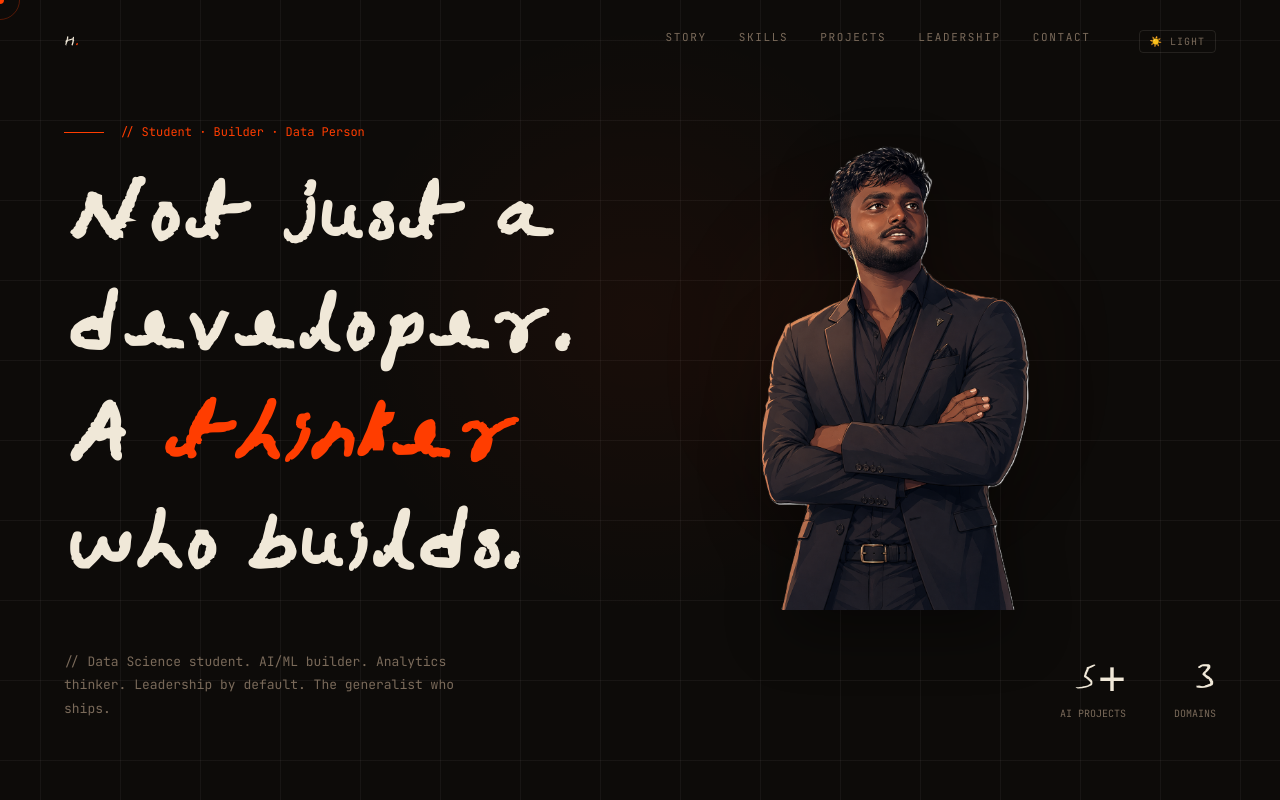
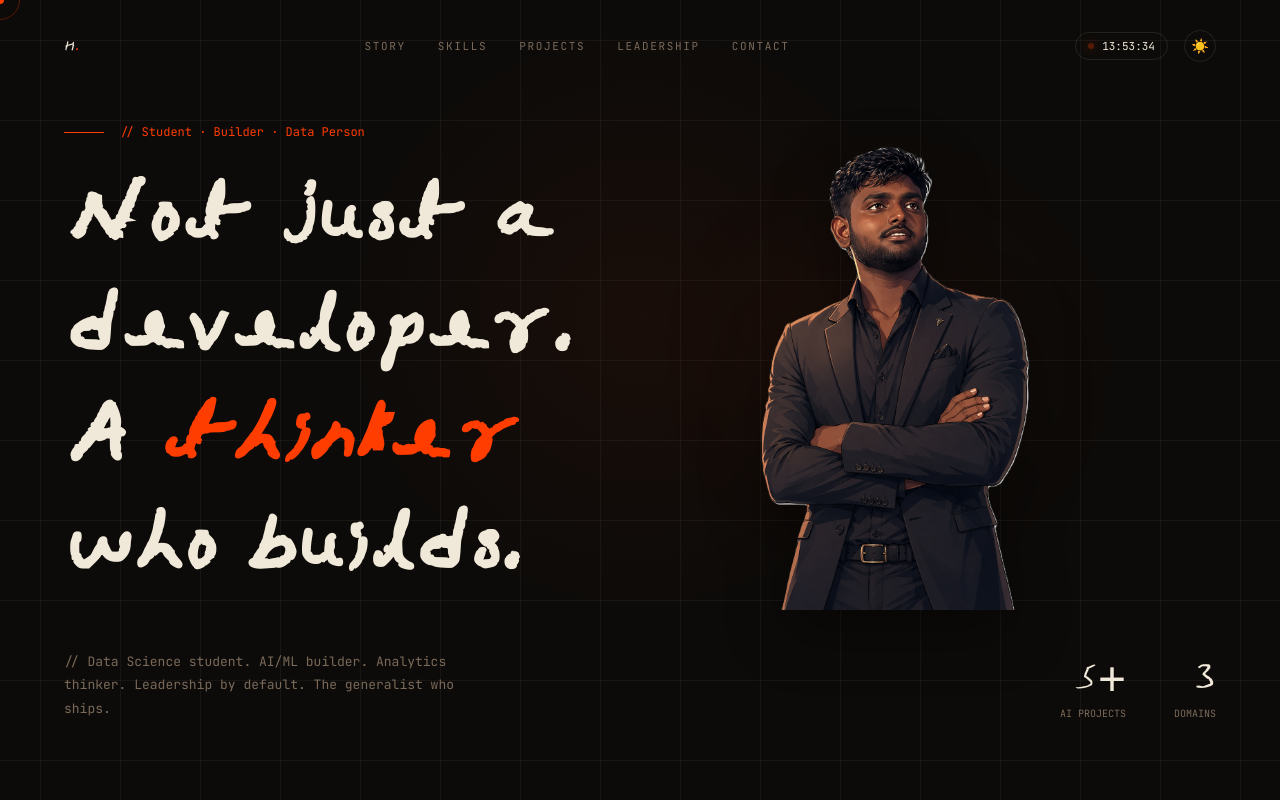
Before and after one commit to developer-Harsh-Z/mineportfolio, a React (Vite) app: page / in a window 1280 px wide. Shown: the top 800 px of the page. Built offline with nearby package versions, Linux system fonts and the light colour scheme.

Commit message:
Add premium UI details: live 24h clock capsule, move theme toggle to navbar

```diff
--- a/src/App.jsx
+++ b/src/App.jsx
@@ -11,6 +11,7 @@ function App() {
   const [theme, setTheme] = useState('dark');
   const [isMobile, setIsMobile] = useState(window.innerWidth < 768);
   const [imageTransform, setImageTransform] = useState('perspective(1000px) rotateX(0deg) rotateY(0deg) scale3d(1, 1, 1)');
+  const [time, setTime] = useState(new Date());
 
   const imageRef = useRef(null);
 
@@ -160,6 +161,15 @@ function App() {
     document.documentElement.setAttribute('data-theme', newTheme);
   };
 
+  useEffect(() => {
+    const timer = setInterval(() => setTime(new Date()), 1000);
+    return () => clearInterval(timer);
+  }, []);
+
+  const formatTime = (date) => {
+    return date.toLocaleTimeString('en-US', { hour12: false, hour: '2-digit', minute: '2-digit', second: '2-digit' });
+  };
+
   return (
     <>
       <div id="cursor-dot" ref={dotRef}></div>
@@ -195,13 +205,19 @@ function App() {
           <a href="#projects">Projects</a>
           <a href="#leadership">Leadership</a>
           <a href="#contact">Contact</a>
-          <button onClick={toggleTheme} className="theme-toggle">
-            {theme === 'dark' ? '☀️ Light' : '🌙 Dark'}
+        </div>
+        <div className="nav-actions">
+          <div className="clock-capsule">
+            <span className="blink-light"></span>
+            {formatTime(time)}
+          </div>
+          <button onClick={toggleTheme} className="theme-toggle" aria-label="Toggle Theme">
+            {theme === 'dark' ? '☀️' : '🌙'}
           </button>
-        </div>
-        <div className={`hamburger ${mobileMenuOpen ? 'active' : ''}`} onClick={() => setMobileMenuOpen(!mobileMenuOpen)}>
-          <span></span>
-          <span></span>
+          <div className={`hamburger ${mobileMenuOpen ? 'active' : ''}`} onClick={() => setMobileMenuOpen(!mobileMenuOpen)}>
+            <span></span>
+            <span></span>
+          </div>
         </div>
       </nav>
 
@@ -211,9 +227,6 @@ function App() {
             {id.charAt(0).toUpperCase() + id.slice(1)}
           </a>
         ))}
-        <button onClick={() => { toggleTheme(); setMobileMenuOpen(false); }} className="mobile-theme-toggle">
-          {theme === 'dark' ? 'Switch to Light Mode' : 'Switch to Dark Mode'}
-        </button>
       </div>
 
       <section id="hero" className="hero">
--- a/src/index.css
+++ b/src/index.css
@@ -305,18 +305,56 @@ h1, h2, h3, h4, .harsh-font, .logo {
   color: var(--text-primary);
 }
 
+.nav-actions {
+  display: flex;
+  align-items: center;
+  gap: 16px;
+}
+
+.clock-capsule {
+  display: flex;
+  align-items: center;
+  gap: 8px;
+  background-color: transparent;
+  padding: 6px 12px;
+  border-radius: 20px;
+  font-family: 'JetBrains Mono', monospace;
+  font-size: 11px;
+  color: var(--text-primary);
+  border: 1px solid var(--border);
+  transition: border-color 0.3s ease;
+}
+
+.blink-light {
+  width: 6px;
+  height: 6px;
+  background-color: var(--accent);
+  border-radius: 50%;
+  box-shadow: 0 0 8px var(--accent);
+  animation: blink 1.5s infinite;
+}
+
+@keyframes blink {
+  0%, 100% { opacity: 1; }
+  50% { opacity: 0.3; }
+}
+
 .theme-toggle {
   background: transparent;
   border: 1px solid var(--border);
   color: var(--text-muted);
   font-family: 'JetBrains Mono', monospace;
-  font-size: 10px;
-  text-transform: uppercase;
-  letter-spacing: 0.1em;
-  padding: 4px 10px;
-  border-radius: 4px;
+  font-size: 14px;
+  display: flex;
+  align-items: center;
+  justify-content: center;
+  width: 32px;
+  height: 32px;
+  border-radius: 50%;
   transition: all 0.3s ease;
-  margin-left: 16px;
+  cursor: auto;
+  margin: 0;
+  padding: 0;
 }
 
 .theme-toggle:hover {
@@ -372,24 +410,7 @@ h1, h2, h3, h4, .harsh-font, .logo {
   color: var(--accent);
 }
 
-.mobile-theme-toggle {
-  background: transparent;
-  border: 1px solid var(--border);
-  color: var(--text-primary);
-  font-family: 'JetBrains Mono', monospace;
-  font-size: 14px;
-  text-transform: uppercase;
-  letter-spacing: 0.15em;
-  padding: 12px 24px;
-  border-radius: 4px;
-  transition: all 0.3s ease;
-  margin-top: 20px;
-}
 
-.mobile-theme-toggle:hover {
-  color: var(--accent);
-  border-color: var(--accent);
-}
 
 /* Sections Global */
 .scroll-reveal {
@@ -1079,6 +1100,21 @@ footer {
     display: flex;
   }
 
+  .nav-actions {
+    gap: 12px;
+  }
+
+  .theme-toggle {
+    width: 28px;
+    height: 28px;
+    font-size: 12px;
+  }
+
+  .clock-capsule {
+    padding: 4px 10px;
+    font-size: 10px;
+  }
+
   .hamburger.active span:nth-child(1) {
     transform: translateY(3.5px) rotate(45deg);
   }
```
